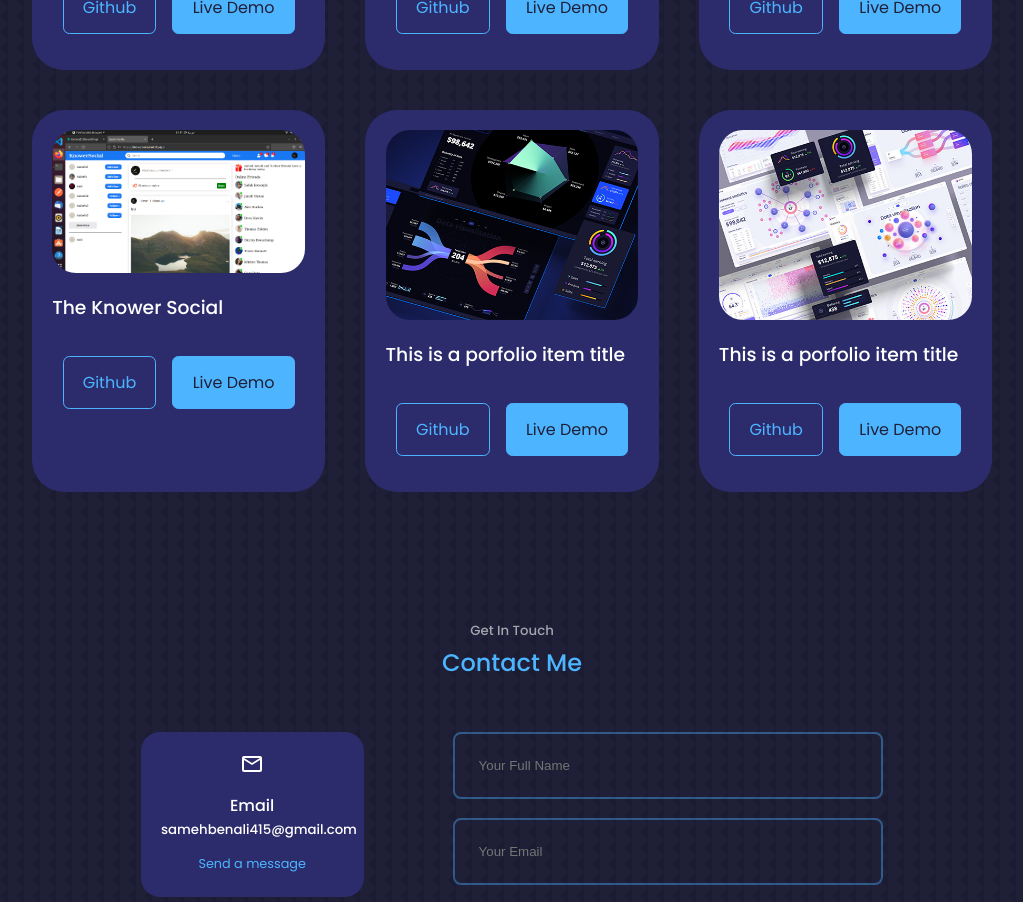
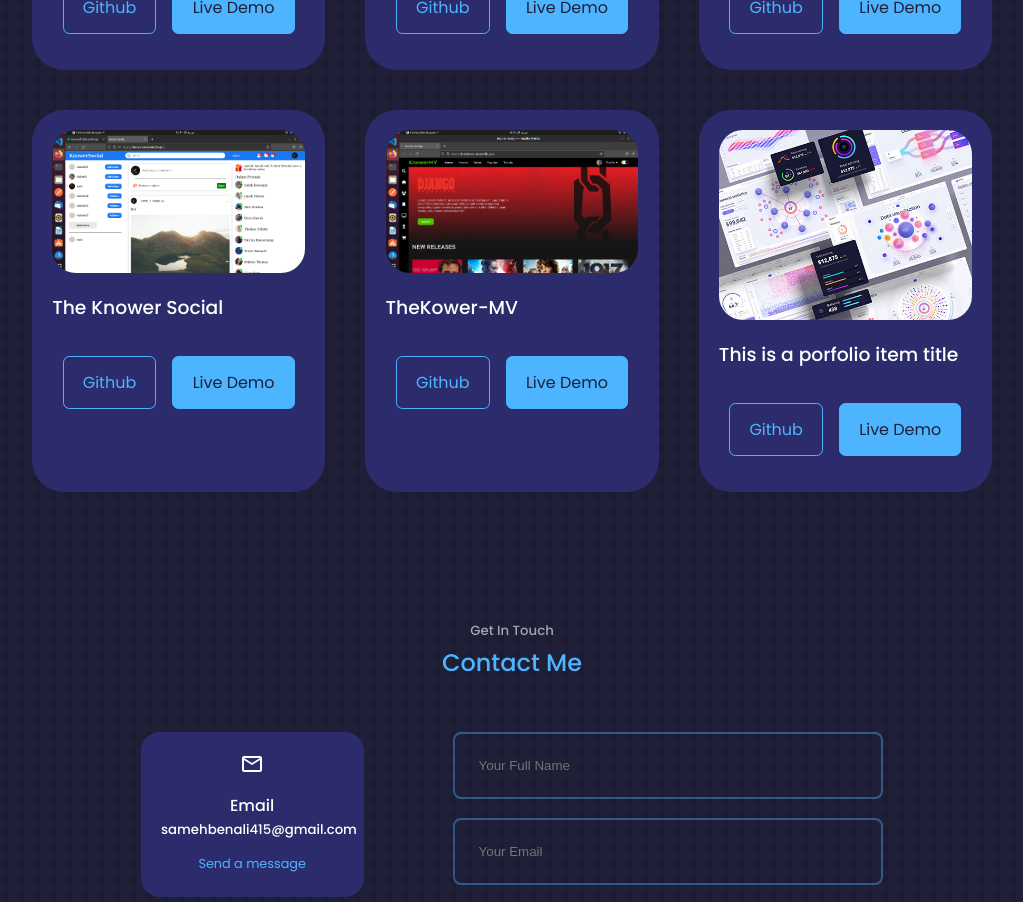
Before and after one commit to samehben3li/portfolio2, a React (Create React App) app: page / in a window 1280 px wide. Shown: the part 3160-4062 px from the top of the page, without its empty margins (128-1151 px from the left). Built offline with nearby package versions, Linux system fonts and the light colour scheme.

Commit message:
add movie design to portfolio

```diff
--- a/src/components/portfolio/Portfolio.jsx
+++ b/src/components/portfolio/Portfolio.jsx
@@ -1,5 +1,4 @@
 import "./portfolio.css"
-import IMG5 from "../../assets/portfolio5.png"
 import IMG6 from "../../assets/portfolio6.jpg"
 
 const Portfolio = () => {
@@ -50,12 +49,12 @@ const Portfolio = () => {
       </article>
       <article className="portfolio__item">
         <div className="portfolio__item-img">
-          <img src={ IMG5 } alt="" />
+          <img src="/assets/movie-web-html-css-js.png" alt="" />
         </div>
-        <h3>This is a porfolio item title</h3>
+        <h3>TheKower-MV</h3>
         <div className="cta">
-          <a href="https://github.com/" rel="noreferrer" className="btn" target="_blank">Github</a>
-          <a href="https://github.com/" rel="noreferrer" className="btn btn-primary" target="_blank">Live Demo</a>
+          <a href="https://github.com/samehben3li/MoviesWebSite-html-css-js" rel="noreferrer" className="btn" target="_blank">Github</a>
+          <a href="https://theknower-mv.netlify.app/" rel="noreferrer" className="btn btn-primary" target="_blank">Live Demo</a>
         </div>
       </article>
       <article className="portfolio__item">
```
Also changed, not shown: public/assets/movie-web-html-css-js.png (added).
